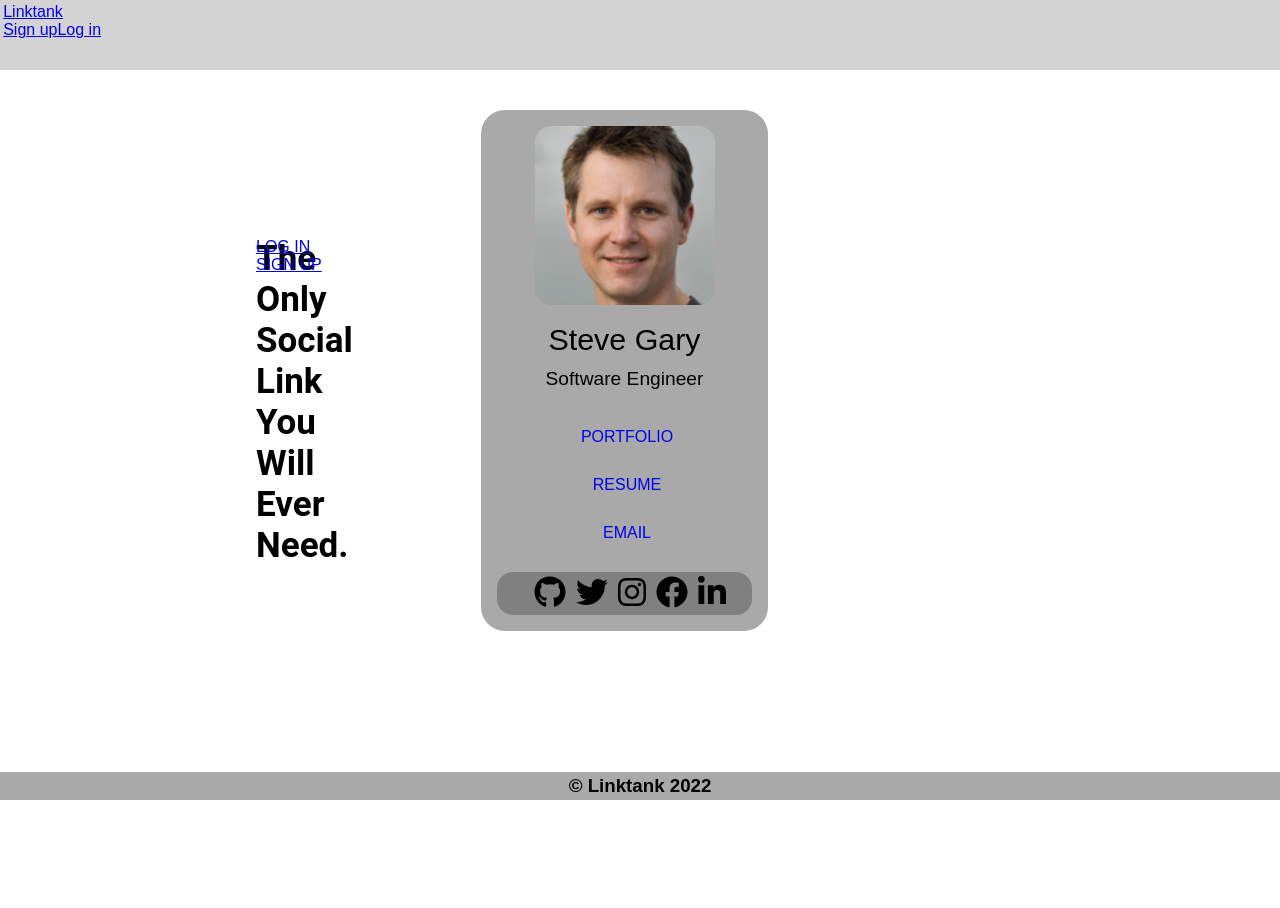
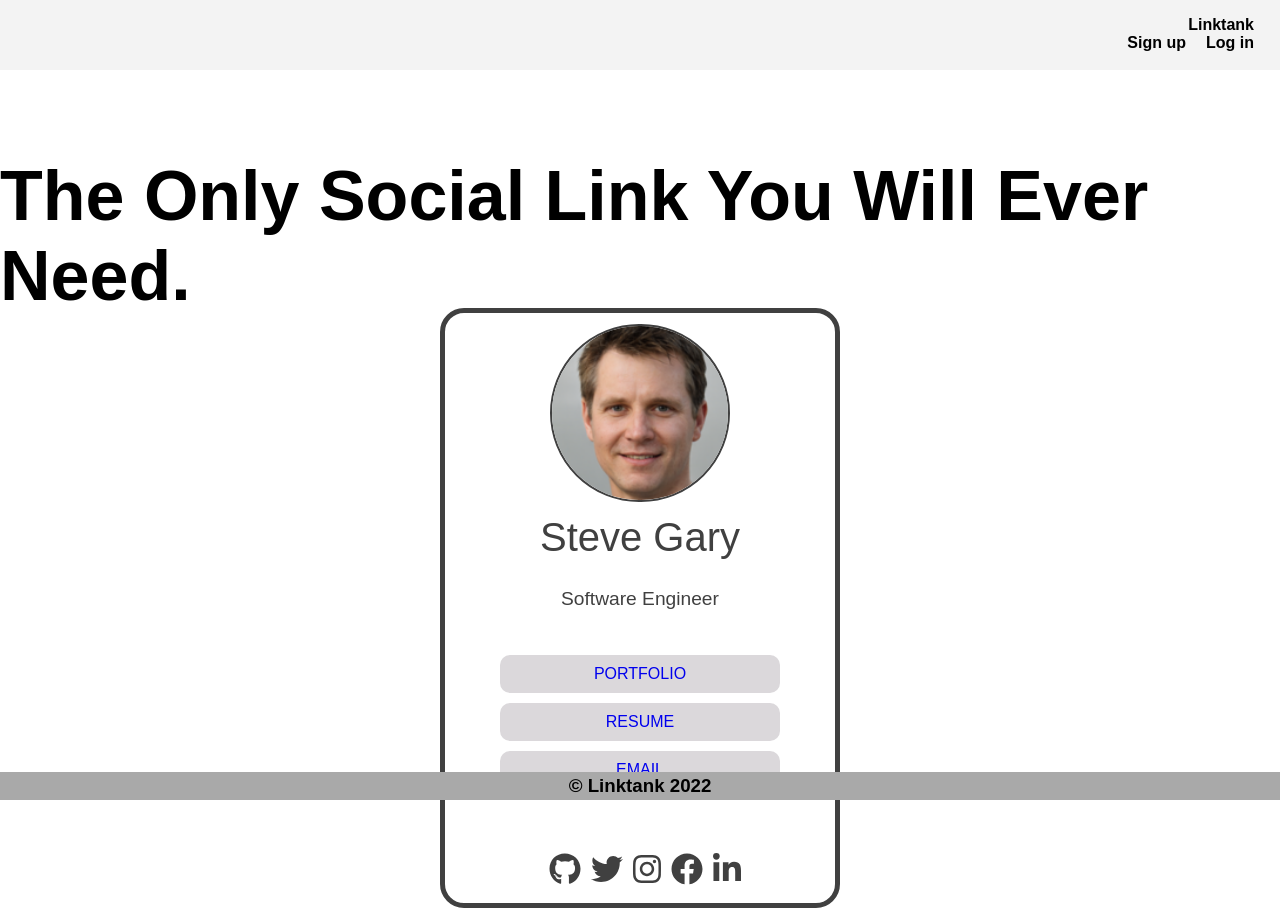
Before and after one commit to Bishop1988/linktankFrontend, a React (Create React App) app: page / in a window 1280 px wide. Before the commit the page ends 800 px from the top, so only its background shows below. Built offline with nearby package versions, Linux system fonts and the light colour scheme.

Commit message:
final day changes

```diff
--- a/src/components/Navbar.js
+++ b/src/components/Navbar.js
@@ -5,20 +5,20 @@ const Navbar = ({user, setUser}) => {
     return (
         <div className="navbar_container">
             <div className="navbar_leftside">
-                <Link to={'/'} className="navbar_title">Linktank</Link>
-                {user && <Link to={`u/${user}`} className="navbar_mypage">My page</Link>}
+                <Link to={'/'} className="navbar-link linktank-main">Linktank</Link>
+                {user && <Link to={`u/${user}`} className="navbar-link">My page</Link>}
                 {/* if there is a user (which should mean logged in) then this shows */}
             </div>
             <div className="navbar_rightside">
                 {!user ?
                     (<>
-                    <Link to={"/signup"} className="navbar_button">Sign up</Link>
-                    <Link to={'/login'}className="navbar_button">Log in</Link>
+                    <Link to={"/signup"} className="navbar-link">Sign up</Link>
+                    <Link to={'/login'}className="navbar-link">Log in</Link>
                     </>)
                     :
                     (<>
-                    <Link to={'/Login'} className="navbar_button">Account settings</Link>
-                    <Link to={'/'} onClick={() =>setUser("")} className="navbar_button">Log out</Link>
+                    <Link to={'/UserProfile'} className="navbar-link">Edit Profile</Link>
+                    <Link to={'/'} onClick={() =>setUser("")} className="navbar-link">Log out</Link>
                     </>)
                 }
             </div>
--- a/src/components/Stevegary.js
+++ b/src/components/Stevegary.js
@@ -9,14 +9,16 @@ export const Stevegary = () => {
             <p className="stevegary_user_name">Steve Gary</p>
             <p className="stevegary_user_title">Software Engineer</p>
             <div className="stevegary_custom_links">
-                <div className="stevegary_link">
+                <div className="stevegary_p">
+
                     <Link to="/UserProfile">PORTFOLIO</Link>
                 </div>
-                <div className="stevegary_link">
+                <div className="stevegary_r">
                     <a href="#" alt="dummy resume link">RESUME</a>
                 </div>
-                <div className="stevegary_link">
+                <div className="stevegary_e">
                     <a href="#" alt="dummy email link">EMAIL</a>
+
                 </div>
             </div>
             <div className="stevegary_social_icons">
--- a/src/pages/Home.js
+++ b/src/pages/Home.js
@@ -7,20 +7,13 @@ const Home = () => {
     return (
         <>
             <div className="spacer"></div>
-            <div className="home_desktop">
-                <div className="home_left">
+            <div className="hero">
                 <h1 className="calltoaction_text">
                 The Only Social Link You Will Ever Need.
                 </h1>
-                <div className="home_links">
-                    <div className="home_link">
-                        <Link to="/login">LOG IN</Link>
-                    </div>
-                    <div className="home_link">
-                        <Link to="../pages/signup">SIGN UP</Link>
-                    </div>
-                </div>
-                </div>
+
+
+
                 <Stevegary />
             </div>
         </>
--- a/src/pages/Signup.js
+++ b/src/pages/Signup.js
@@ -10,8 +10,8 @@ const Signup = ({ setUser }) => {
   // const [passwordVisible, setPasswordVisible] = useState(false);
   // const [showEye, setShowEye] = useState(true);
   const [email, setEmail] = useState("");
-	const [username, setUsername] = useState("");
-	const [password, setPassword] = useState("");
+  const [username, setUsername] = useState("");
+  const [password, setPassword] = useState("");
   // const [user, setUser] = useState("");
 
   // const togglePasswordVisibility = () => {
@@ -22,15 +22,15 @@ const Signup = ({ setUser }) => {
   const handleSignup = (e) => {
     e.preventDefault();
     signUp(username, email, password, setUser)
+
     // console.log(username, email, password)
   }
   // console.log(user)
   return (
     <div className="signup">
-      <h2>Create an account</h2>
-      <p className="text">Sign up for LinkTank today!
-      For some reason? Not really sure why. Burn social media.
-      Down with capitalism.</p>
+      <h2 className="signup-title">Sign Up</h2>
+      <p className="text">Sign Up to Link Tank today! One link for all your links!
+      </p>
       <form className="test" onSubmit={handleSignup}>
       <input
               onChange={(e) => setUsername(e.target.value)}
@@ -59,7 +59,7 @@ const Signup = ({ setUser }) => {
         {/* <div>
           <i onClick={togglePasswordVisibility}>{showEye ? eyeSlash : eye}</i>
         </div> */}
-        <button type="submit">Sign Up</button>
+        <button className="signup-btn"type="submit">Sign Up</button>
       </form>
     </div>
   )
--- a/src/styles/home.css
+++ b/src/styles/home.css
@@ -1,18 +1,26 @@
+
+.hero{
+  display:flex;
+  justify-content: center;
+  align-items: center;
+  flex-direction: column;
+}
+
 .calltoaction_text {
-  font-family: roboto;
-  height: 12vh;
-  padding-top: 20vh;
+  font-family: 'Raleway', sans-serif;
+  height: 20vh;
+  padding-top: 1vh;
   margin-top: 1vh;
-  font-size: 35px;
+  font-size: 70px;
   color: black;
 
 }
 
-.home_desktop {
+/* .hero {
   display: flex;
   width: 40vw;
   margin-left: 20vw;
-}
+} */
 
 
 @media screen and (max-width: 576px) {
--- a/src/styles/navbar.css
+++ b/src/styles/navbar.css
@@ -1,13 +1,17 @@
 .navbar_container {
-  position: fixed;
+  /* position: right; */
+  text-align: right;
   right: 0;
   left: 0;
   top: 0;
   height: 70px;
-  padding: 0.2rem;
-  background-color: lightgray;
-  background-image: lightgray;
-  color: white;
+  padding: 1rem;
+  background-color: rgb(243, 243, 243);
+  color: #000000;
+  text-decoration: none;
+
+  font-family: helvetica;
+  font-weight: 700;
 }
 
 .navbar-link {
@@ -18,3 +22,17 @@
 .navbar_links:hover {
   color: green;
 }
+
+.linktank-main {
+  color: #000000;
+  text-decoration: none;
+  font: bold;
+  text-align: left;
+
+}
+
+.navbar-link:link, .navbar-link:visited,  .navbar-link:hover, .navbar-link:active
+{
+    color: #000000;
+    text-decoration: none;
+}
--- a/src/styles/stevegary.css
+++ b/src/styles/stevegary.css
@@ -1,40 +1,55 @@
+.stevegary_container {
+    /* margin-top: 5vh;
+    margin-left: 10vw;
+    margin-bottom: 6vh; */
+    padding: 20px;
+    border-radius: 1.5rem;
+    width: 400px;
+    text-align: center;
+    /* background-color: darkgray; */
+    border-color: rgb(64, 64, 64);
+    border-style: solid;
+    border-width: 5px;
+    height: 600px;
+    display: flex;
+    flex-direction: column;
+    justify-content: center;
+    align-items: center;
+}
+
 .stevegary_profile_pic {
     width: 180px;
     height: auto;
-    border-radius: 1rem;
-    background-color: lightgray;
-    background-image: darkgray;
+    border-radius: 10rem;
+    border-style: solid;
+    border-width: 2px;
+    border-color: rgb(64, 64, 64);
 }
 
 .stevegary_user_name {
     padding: 3px;
     border-radius: 1rem;
-    font-size: 1.9em;
+    font-size: 2.5em;
     margin-top: 10px;
     margin-bottom: 5px;
-    background-color: darkgray;
-    background-image: darkgray;
+    color: rgb(64, 64, 64);
 }
 
 .stevegary_user_title {
-    padding: 3px;
-    border-radius: 1rem;
+    padding: 20px;
     font-size: 1.2em;
     margin-bottom: 15px;
-    background-color: darkgray;
-    background-image: darkgray;
+    color: rgb(64, 64, 64);
 }
 
 .stevegary_social_icons {
     padding: 3px;
-    border-radius: 1rem;
     font-size: 2rem;
-    margin-top: 15px;
-    background-color:gray;
+    margin-top: 60px;
 }
 
 .stevegary_social_icons a {
-    color: black;
+    color: rgb(64, 64, 64);
     margin-left: 10px;
 }
 
@@ -42,27 +57,47 @@
     cursor: pointer;
 }
 
-.stevegary_link {
+.stevegary_p {
     text-decoration: none;
-    margin-left: auto;
-    margin-right: auto;
     margin-top: 10px;
     padding-top: 10px;
     padding-bottom: 10px;
-    border-radius: 1em;
+    border-radius: 10px;
     text-align: center;
-    width: 240px;
+    width: 280px;
+    background-color: rgb(219, 216, 219)
 }
 
+.stevegary_r {
+
+    text-decoration: none;
+    margin-top: 10px;
+    padding-top: 10px;
+    padding-bottom: 10px;
+    background-color: rgb(219, 216, 219);
+    border-radius: 10px;
+    text-align: center;
+    width: 280px;
+}
+
+.stevegary_e {
+
+    text-decoration: none;
+    margin-top: 10px;
+    padding-top: 10px;
+    padding-bottom: 10px;
+    border-radius: 10px;
+    text-align: center;
+    width: 280px;
+    background-color: rgb(219, 216, 219)
+}
+
+
 .stevegary_custom_links {
-    padding-left: 10px;
-    padding-right: 5px;
-    padding-bottom: 5px;
+
     border-radius: 1rem;
     display: flex;
     flex-direction: column;
-    background-color: darkgray;
-    background-image: darkgray;
 }
 
 .stevegary_custom_links a {
@@ -71,19 +106,6 @@
 
 .stevegary_custom_links a:hover {
 
-    color: black;
+    color:orange;
     text-decoration: none;
 }
-
-.stevegary_container {
-    margin-top: 5vh;
-    margin-left: 10vw;
-    margin-bottom: 6vh;
-    padding: 1rem;
-    border-radius: 1.5rem;
-    width: 80vw;
-    text-align: center;
-    align-items: centre;
-    background-color: darkgray;
-    background-image: darkgray;
-}
--- a/src/styles/userProfile.css
+++ b/src/styles/userProfile.css
@@ -4,8 +4,6 @@
     background-color: aliceblue;
     height: calc(100vh - 70px);
     min-height: 800px;
-
-    margin-top: 70px;
 }
 
 .userProfile_display-link-container {
--- a/src/styles/userpage.css
+++ b/src/styles/userpage.css
@@ -7,7 +7,6 @@
     height: calc(100vh - 70px);
     min-height: 800px;
 
-    margin-top: 70px;
 }
 .userpage_profile_pic{
     padding:10px;
```
Also changed, not shown: src/components/LoginForm.js (+13 -7 lines), src/styles/login.css (+53 -142 lines), src/styles/signup.css (+43 -105 lines).
